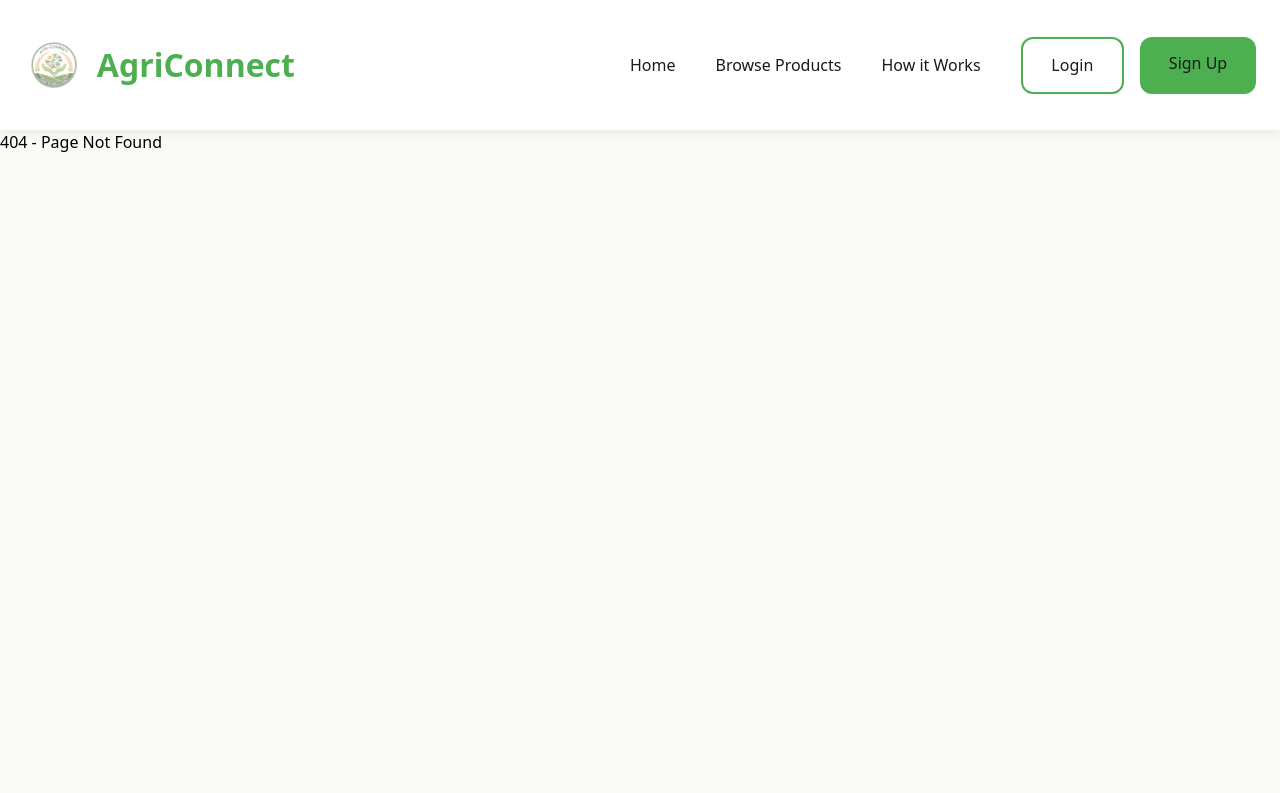
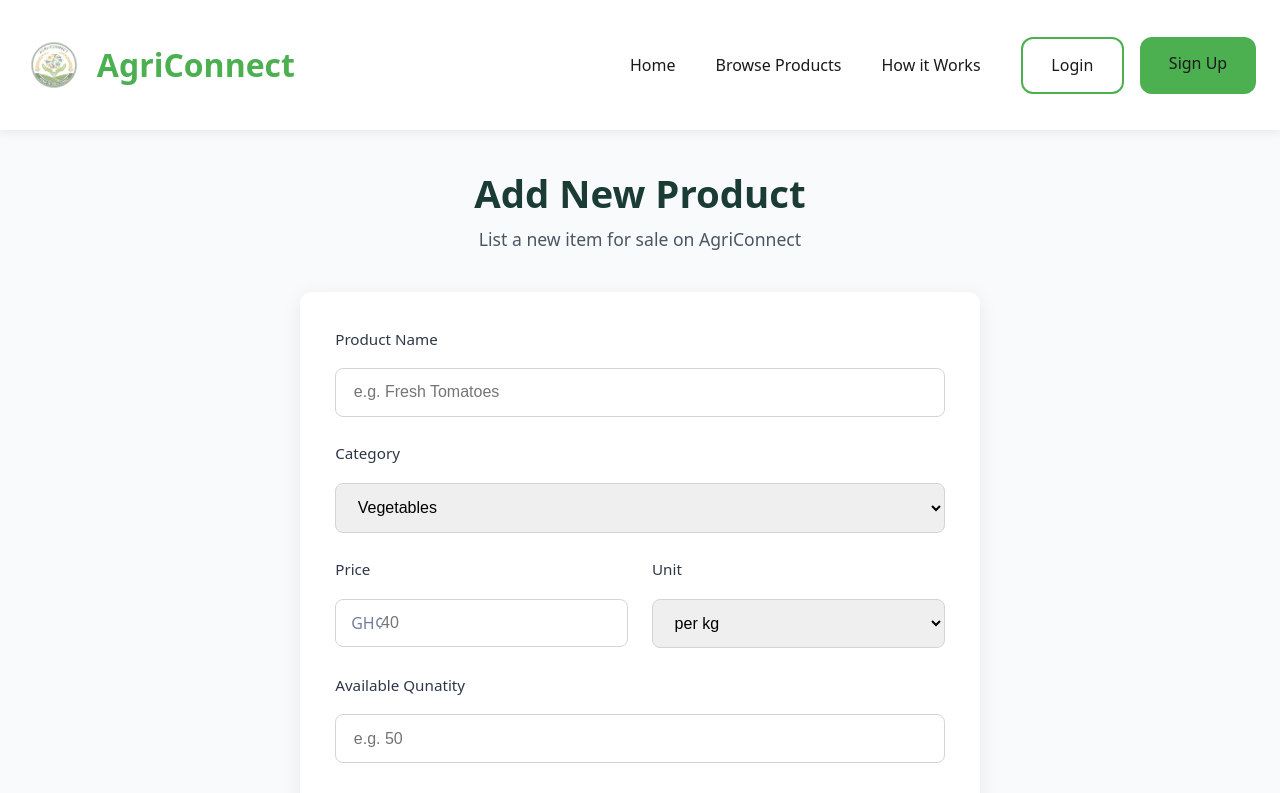
Before and after one commit to samuelbinogma/agricultural-connect, a React (Vite) app in the folder client/: page /add-product in a window 1280 px wide. Before the commit this address had no page. Shown: the top 793 px of the page. Built offline with nearby package versions, Linux system fonts and the light colour scheme.

Commit message:
ad styling to addProduct page

```diff
--- a/client/src/App.jsx
+++ b/client/src/App.jsx
@@ -7,6 +7,7 @@ import RoleSelection from './pages/RoleSelection'
 import './styles/main.css'
 import Dashboard from './pages/Dashboard'
 import Browse from './pages/CustomerBrowse'
+import AddProduct from './pages/AddProduct'
 
 
 function App() {
@@ -22,6 +23,7 @@ function App() {
                 <Route path='/register' element={<Register />} />
                 <Route path="/dashboard" element={<Dashboard />} />
                 <Route path="/browse"    element={<Browse />} />
+                <Route path="/add-product" element={<AddProduct />} />
 
                 <Route path='*' element={<div>404 - Page Not Found</div>} />
             </Routes>
--- a/client/src/main.jsx
+++ b/client/src/main.jsx
@@ -7,6 +7,7 @@ import './styles/main.css'
 import './styles/auth.css'
 import './styles/role.css'
 import './styles/pages.css'
+import './styles/addProduct.css'
 import App from './App.jsx'
 
 createRoot(document.getElementById('root')).render(
--- a/client/src/pages/Dashboard.jsx
+++ b/client/src/pages/Dashboard.jsx
@@ -1,3 +1,5 @@
+import { Link } from "react-router-dom";
+
 export default function Dashboard() {
     return (
         <div className="dashboard-page">
@@ -29,7 +31,7 @@ export default function Dashboard() {
                 <section className="quick-actions">
                     <h2>Quick Actions</h2>
                     <div className="actions-grid">
-                        <button className="action-btn primary">Add New Product</button>
+                        <Link to='/add-product'className="action-btn primary">Add New Product</Link>
                         <button className="action-btn">View Orders</button>
                         <button className="action-btn primary">Check Messages</button>
                         <button className="action-btn secondary">Update Farm Profile</button>
--- /dev/null
+++ b/client/src/styles/addProduct.css
@@ -0,0 +1,112 @@
+.add-product-page {
+    padding: 2.5rem 0 4rem;
+    background: #f9fafb;
+}
+
+.page-header {
+    text-align: center;
+    margin-bottom: 2.5rem;
+}
+
+.page-header h1 {
+    font-size: 2.4rem;
+    color: #1a3c34;
+    margin-bottom: 0.6rem;
+}
+
+.page-header p {
+    color: #4b5563;
+    font-size: 1.1rem;
+}
+
+.add-product-form {
+    background: white;
+    border-radius: 12px;
+    padding: 2.2rem;
+    box-shadow: 0 4px 20px rgba(0,0,0,0.07);
+    max-width: 680px;
+    margin: 0 auto;
+}
+
+.form-group {
+    margin-bottom: 1.6rem;
+}
+
+.form-group label {
+    display: block;
+    margin-bottom: 0.6rem;
+    font-weight: 500;
+    color: #2d3748;
+}
+
+.form-group input,
+.form-group textarea,
+.form-group select {
+    width: 100%;
+    padding: 0.9rem 1.1rem;
+    border: 1px solid #d1d5db;
+    border-radius: 8px;
+    font-size: 1rem;
+    transition: border-color 0.2s;
+}
+
+.form-group input:focus,
+.form-group textarea:focus,
+.form-group select:focus {
+    outline: none;
+    border-color: #2f855a;
+    box-shadow: 0 0 0 3px rgba(47,133,90,0.12);
+}
+
+.form-row {
+    display: flex;
+    gap: 1.5rem;
+    flex-wrap: wrap;
+}
+
+.form-row .form-group.half {
+    flex: 1;
+    min-width: 220px;
+}
+
+.price-input {
+    position: relative;
+}
+
+.currency {
+    position: absolute;
+    left: 1rem;
+    top: 50%;
+    transform: translateY(-50%);
+    color: #718096;
+    pointer-events: none;
+}
+
+.price-input input {
+    padding-left: 2.8rem;
+}
+
+.submit-btn {
+    width: 100%;
+    padding: 1.1rem;
+    font-size: 1.1rem;
+    margin-top: 1.5rem;
+}
+
+.error-message,
+.success-message {
+    padding: 1rem;
+    border-radius: 8px;
+    margin-bottom: 1.8rem;
+    text-align: center;
+}
+
+.error-message {
+    background: #fee2e2;
+    color: #991b1b;
+}
+
+.success-message {
+    background: #ecfdf5;
+    color: #065f46;
+}
```
